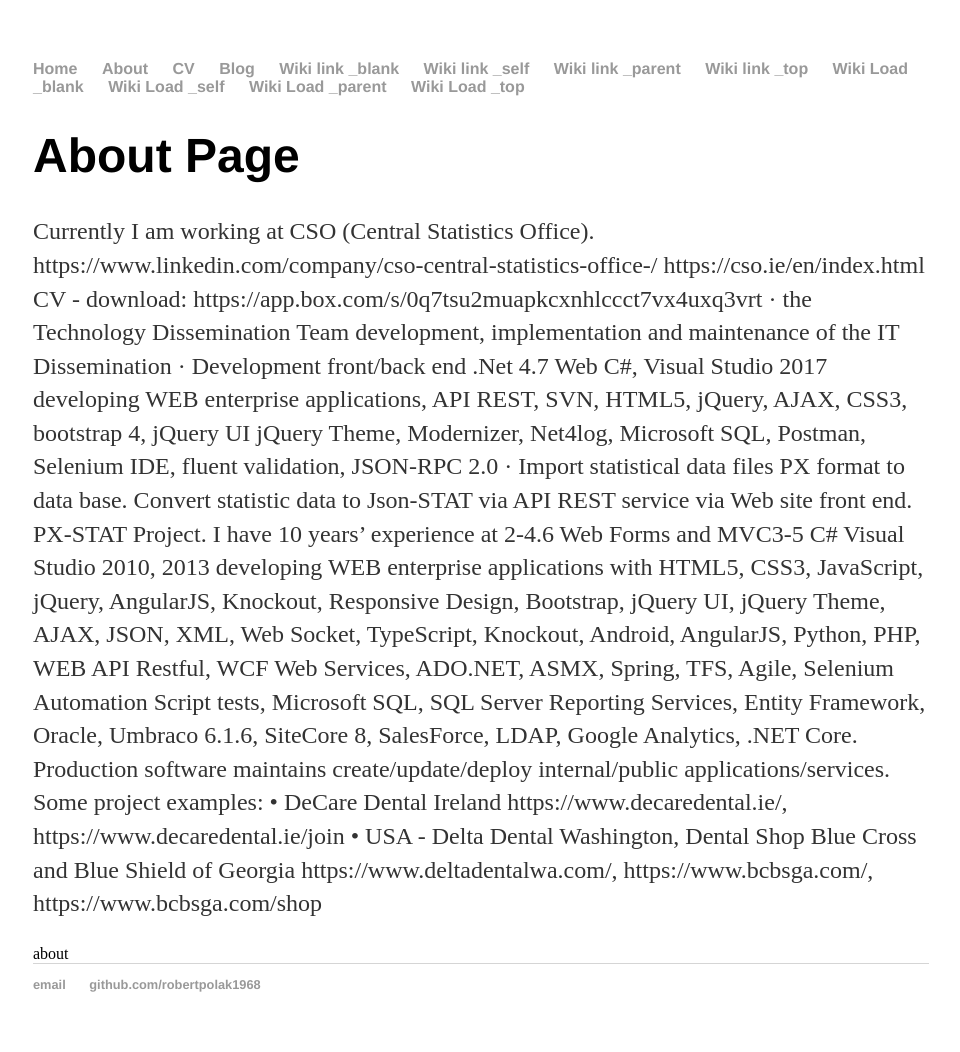
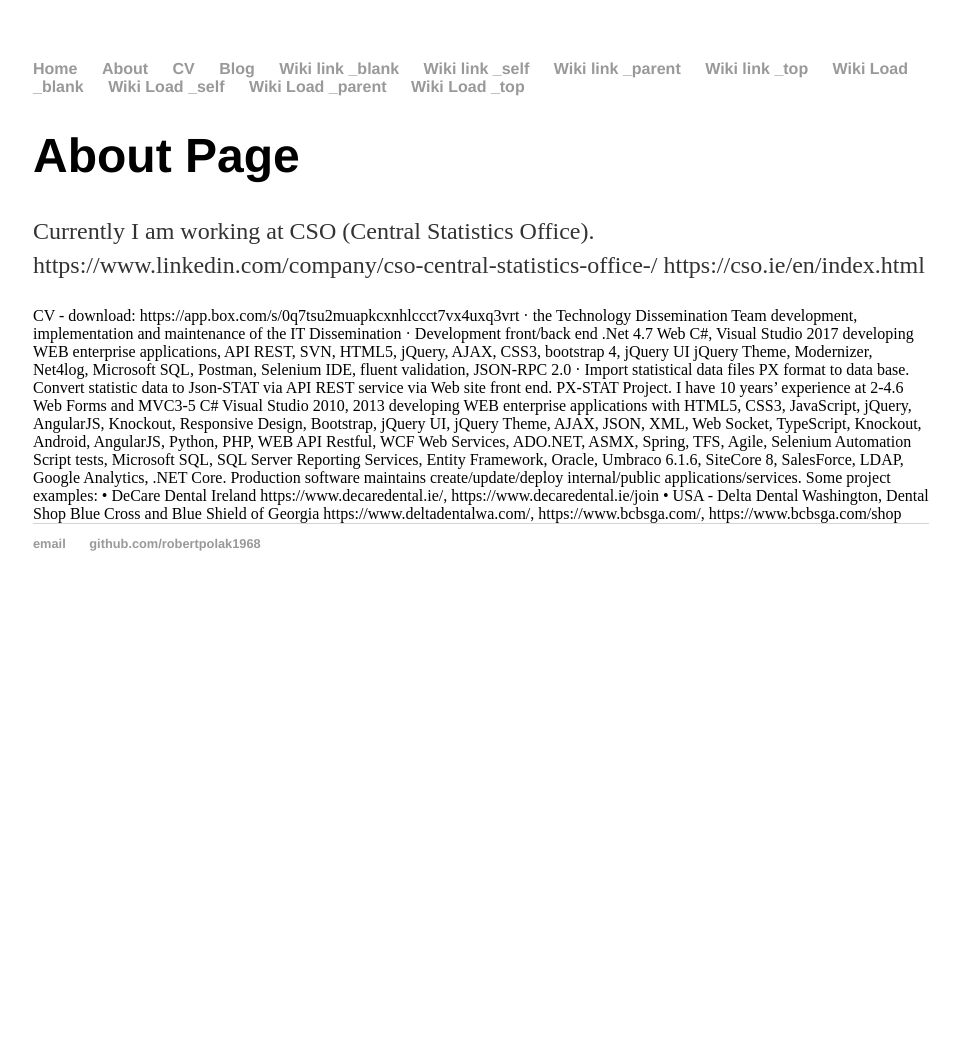
Before and after one commit to robertpolak1968/robertpolak1968.github.io, a Jekyll site: the page built from about.html, in a window 1280 px wide. Shown: the whole page, without its empty margins (159-1119 px from the left). Built offline with Jekyll 4.4.1, drawn with Linux system fonts in a browser that asks for light colours; after the commit the page ends 900 px from its top, so only the background shows below that.

Commit message:
Update about.html

```diff
--- a/about.html
+++ b/about.html
@@ -8,7 +8,8 @@
 	Currently I am working at CSO (Central Statistics Office).
 https://www.linkedin.com/company/cso-central-statistics-office-/
 https://cso.ie/en/index.html
-
+</p>
+<div>
 CV - download: https://app.box.com/s/0q7tsu2muapkcxnhlccct7vx4uxq3vrt
 
 ·	the Technology Dissemination Team development, implementation and maintenance of the IT Dissemination
@@ -23,8 +24,6 @@
 
 •	USA - Delta Dental Washington, Dental Shop Blue Cross and Blue Shield of Georgia
 https://www.deltadentalwa.com/, https://www.bcbsga.com/, https://www.bcbsga.com/shop
+</div>
 
-</p>
-
-<div id="content">about</div>
 </div><!-- /.blurb -->
```
